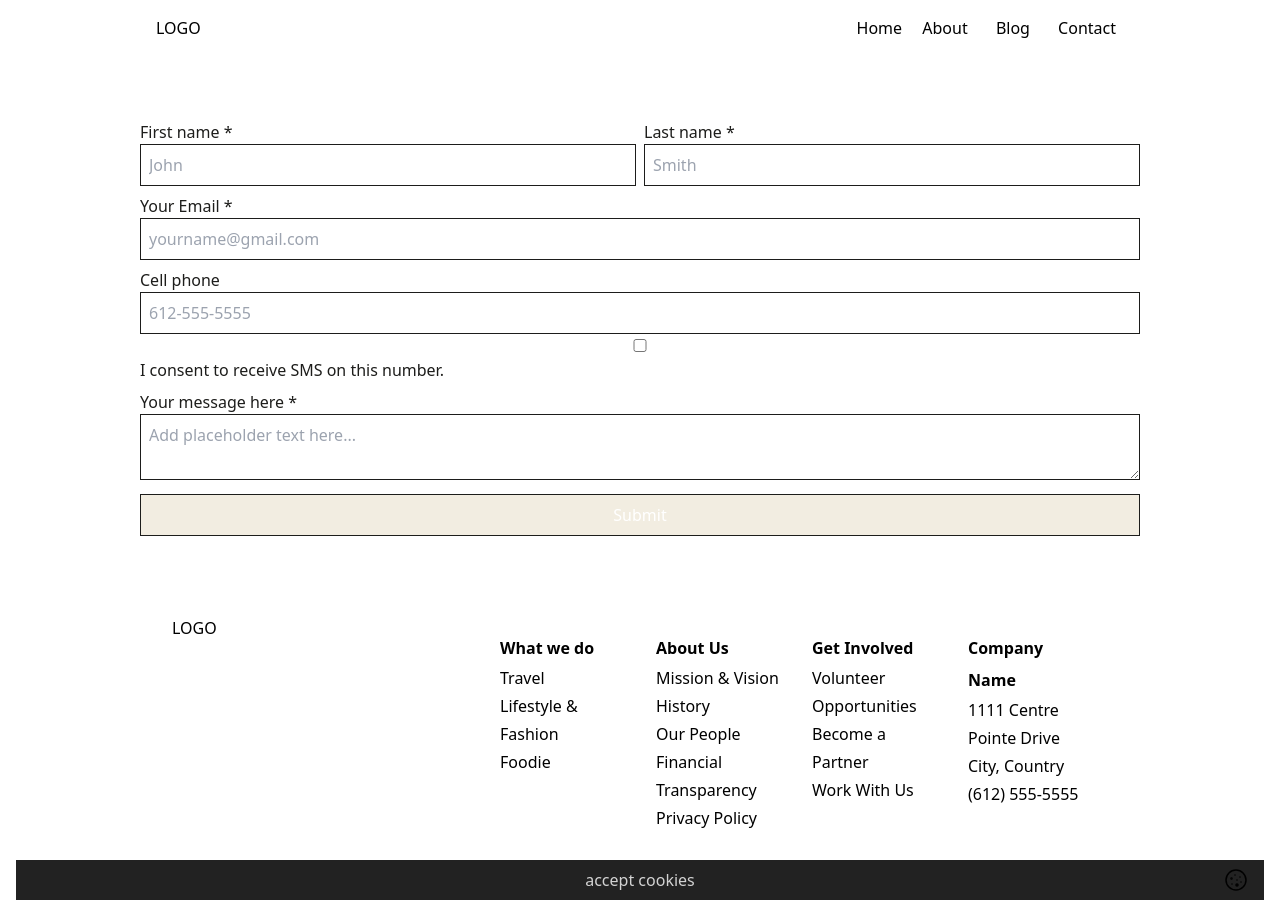
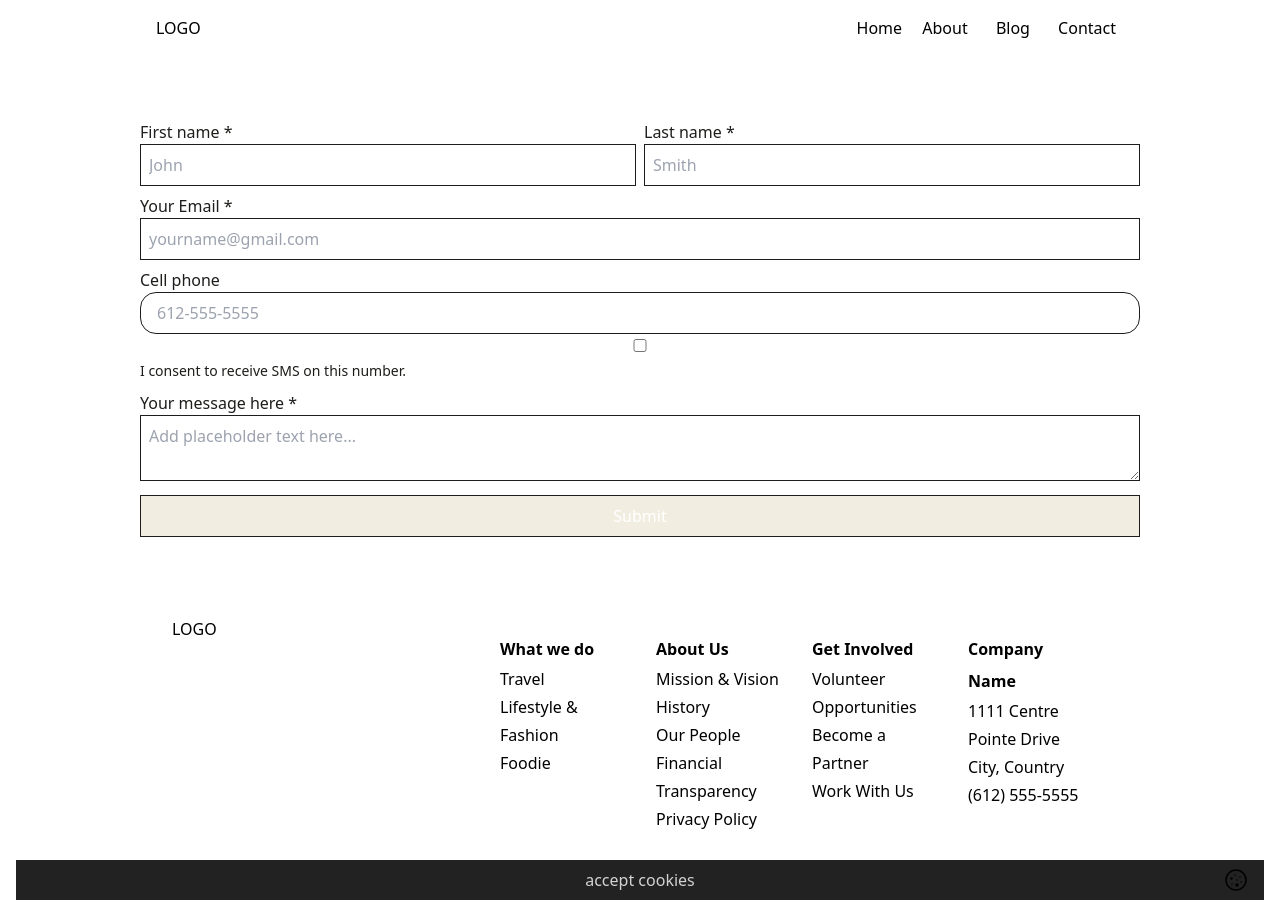
Before and after one commit to SidneyElsayed/midoandtolo-overhaul, a Jekyll site: the page built from contact.html, in a window 1280 px wide. Built offline with Jekyll 4.4.1, drawn with Linux system fonts in a browser that asks for light colours; nearby versions of some CDN libraries; some web fonts are replaced; comment, search, counter and statistics services are not loaded.

Commit message:
Starting the overhaul

```diff
--- a/assets/css/style.css
+++ b/assets/css/style.css
@@ -446,6 +446,9 @@
 .relative {
     position: relative;
 }
+.sticky {
+    position: sticky;
+}
 .inset-0 {
     inset: 0px;
 }
@@ -464,8 +467,17 @@
 .top-\[-1\.4px\] {
     top: -1.4px;
 }
+.top-full {
+    top: 100%;
+}
 .z-20 {
     z-index: 20;
+}
+.col-span-1 {
+    grid-column: span 1 / span 1;
+}
+.col-span-2 {
+    grid-column: span 2 / span 2;
 }
 .col-span-4 {
     grid-column: span 4 / span 4;
@@ -481,8 +493,14 @@
     margin-top: 1rem;
     margin-bottom: 1rem;
 }
+.mb-2 {
+    margin-bottom: 0.5rem;
+}
 .block {
     display: block;
+}
+.inline {
+    display: inline;
 }
 .flex {
     display: flex;
@@ -515,6 +533,9 @@
 .transform {
     transform: translate(var(--tw-translate-x), var(--tw-translate-y)) rotate(var(--tw-rotate)) skewX(var(--tw-skew-x)) skewY(var(--tw-skew-y)) scaleX(var(--tw-scale-x)) scaleY(var(--tw-scale-y));
 }
+.grid-cols-1 {
+    grid-template-columns: repeat(1, minmax(0, 1fr));
+}
 .grid-cols-3 {
     grid-template-columns: repeat(3, minmax(0, 1fr));
 }
@@ -546,8 +567,14 @@
 .whitespace-pre {
     white-space: pre;
 }
+.rounded-2xl {
+    border-radius: 1rem;
+}
 .border {
     border-width: 1px;
+}
+.border-b {
+    border-bottom-width: 1px;
 }
 .border-b-0 {
     border-bottom-width: 0px;
@@ -565,9 +592,17 @@
 .bg-\[var\(--bg-color\)\] {
     background-color: var(--bg-color);
 }
+.bg-white {
+    --tw-bg-opacity: 1;
+    background-color: rgb(255 255 255 / var(--tw-bg-opacity));
+}
 .object-cover {
     -o-object-fit: cover;
        object-fit: cover;
+}
+.object-center {
+    -o-object-position: center;
+       object-position: center;
 }
 .p-2 {
     padding: 0.5rem;
@@ -578,6 +613,9 @@
 .p-5 {
     padding: 1.25rem;
 }
+.p-8 {
+    padding: 2rem;
+}
 .px-0 {
     padding-left: 0px;
     padding-right: 0px;
@@ -585,6 +623,10 @@
 .px-2 {
     padding-left: 0.5rem;
     padding-right: 0.5rem;
+}
+.px-4 {
+    padding-left: 1rem;
+    padding-right: 1rem;
 }
 .px-5 {
     padding-left: 1.25rem;
@@ -594,8 +636,25 @@
     padding-left: 2rem;
     padding-right: 2rem;
 }
+.py-16 {
+    padding-top: 4rem;
+    padding-bottom: 4rem;
+}
+.py-2 {
+    padding-top: 0.5rem;
+    padding-bottom: 0.5rem;
+}
+.pb-2 {
+    padding-bottom: 0.5rem;
+}
+.pb-20 {
+    padding-bottom: 5rem;
+}
 .pb-5 {
     padding-bottom: 1.25rem;
+}
+.pb-6 {
+    padding-bottom: 1.5rem;
 }
 .pt-2 {
     padding-top: 0.5rem;
@@ -609,11 +668,42 @@
 .text-right {
     text-align: right;
 }
+.text-5xl {
+    font-size: 3rem;
+    line-height: 1;
+}
+.text-lg {
+    font-size: 1.125rem;
+    line-height: 1.75rem;
+}
+.text-sm\/6 {
+    font-size: 0.875rem;
+    line-height: 1.5rem;
+}
+.text-xl {
+    font-size: 1.25rem;
+    line-height: 1.75rem;
+}
+.font-bold {
+    font-weight: 700;
+}
+.font-extrabold {
+    font-weight: 800;
+}
+.font-light {
+    font-weight: 300;
+}
+.font-normal {
+    font-weight: 400;
+}
 .font-semibold {
     font-weight: 600;
 }
 .font-thin {
     font-weight: 100;
+}
+.uppercase {
+    text-transform: uppercase;
 }
 .italic {
     font-style: italic;
@@ -626,6 +716,13 @@
 }
 .leading-none {
     line-height: 1;
+}
+.tracking-wide {
+    letter-spacing: 0.025em;
+}
+.outline-none {
+    outline: 2px solid transparent;
+    outline-offset: 2px;
 }
 .filter {
     filter: var(--tw-blur) var(--tw-brightness) var(--tw-contrast) var(--tw-grayscale) var(--tw-hue-rotate) var(--tw-invert) var(--tw-saturate) var(--tw-sepia) var(--tw-drop-shadow);
@@ -687,16 +784,35 @@
     background-color: var(--featured-color);
 }
 
+
+/* Back to Top Grid */
+.major-funders-grid {
+    grid-template-columns: 12rem 1fr 1fr;
+  }
+.hover\:border-b-\[var\(--featured-color\)\]:hover {
+    border-bottom-color: var(--featured-color);
+}
+.hover\:text-\[var\(--featured-color\)\]:hover {
+    color: var(--featured-color);
+}
+.focus\:bg-\[var\(--featured-color-v-light-blue\)\]:focus {
+    background-color: var(--featured-color-v-light-blue);
+}
 .group:hover .group-hover\:block {
     display: block;
 }
-
 @media (min-width: 640px) {
     .sm\:col-span-2 {
         grid-column: span 2 / span 2;
     }
+    .sm\:p-6 {
+        padding: 1.5rem;
+    }
+    .sm\:px-16 {
+        padding-left: 4rem;
+        padding-right: 4rem;
+    }
 }
-
 @media (min-width: 768px) {
     .md\:col-span-2 {
         grid-column: span 2 / span 2;
@@ -707,6 +823,9 @@
     .md\:col-span-6 {
         grid-column: span 6 / span 6;
     }
+    .md\:grid-cols-2 {
+        grid-template-columns: repeat(2, minmax(0, 1fr));
+    }
     .md\:grid-cols-6 {
         grid-template-columns: repeat(6, minmax(0, 1fr));
     }
@@ -714,10 +833,12 @@
         gap: 2.5rem;
     }
 }
-
 @media (min-width: 1024px) {
     .lg\:col-span-1 {
         grid-column: span 1 / span 1;
+    }
+    .lg\:grid-cols-3 {
+        grid-template-columns: repeat(3, minmax(0, 1fr));
     }
     .lg\:gap-8 {
         gap: 2rem;
```
